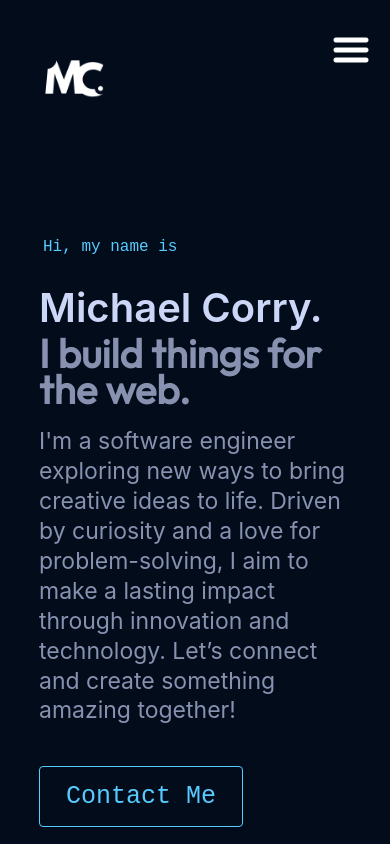
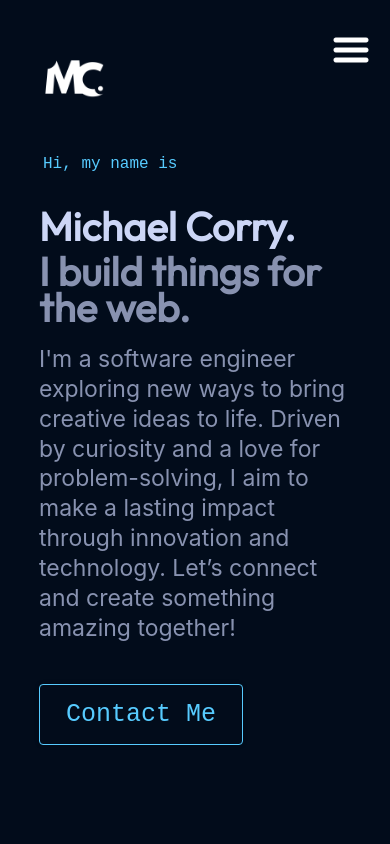
Before and after one commit to corryjnr/react-portfolio, a React (Vite) app: page / in a window 390 px wide. Shown: the top 844 px of the page. Built offline with nearby package versions, Linux system fonts and the light colour scheme.

Commit message:
Added logo

```diff
--- a/src/components/Hero/Hero.module.css
+++ b/src/components/Hero/Hero.module.css
@@ -30,7 +30,6 @@
     font-size: clamp(40px, 8vw, 80px);
     line-height: 1.1;
     font-weight: 600;
-    font-family: var(--font-sans);
     color: var(--lightest-slate);
     -webkit-font-smoothing: antialiased;
 }
@@ -74,7 +73,7 @@
 @media screen and (max-width: 830px) {
     .container {
         flex-direction: column-reverse;
-        margin-top: 25%;
+        margin-top: 15px;
         margin-left: 10%;
         margin-right: 10%;
     }
```
